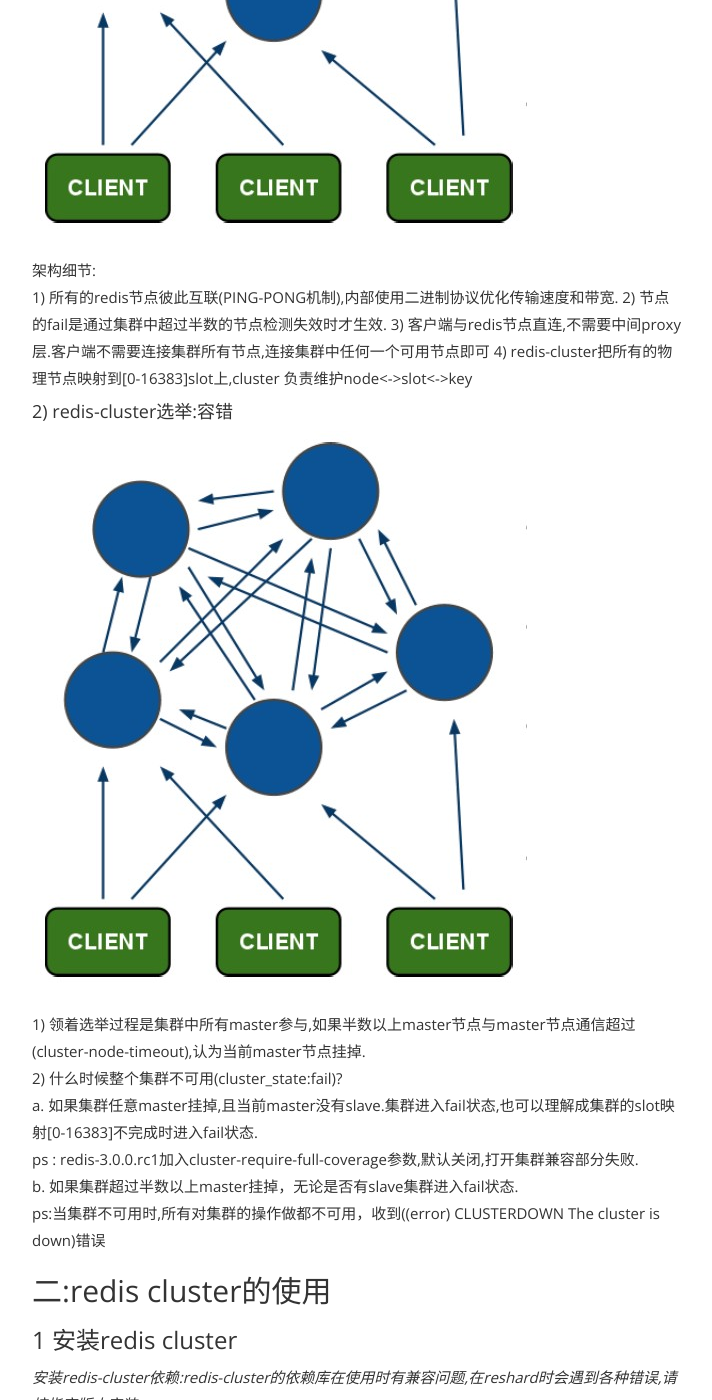
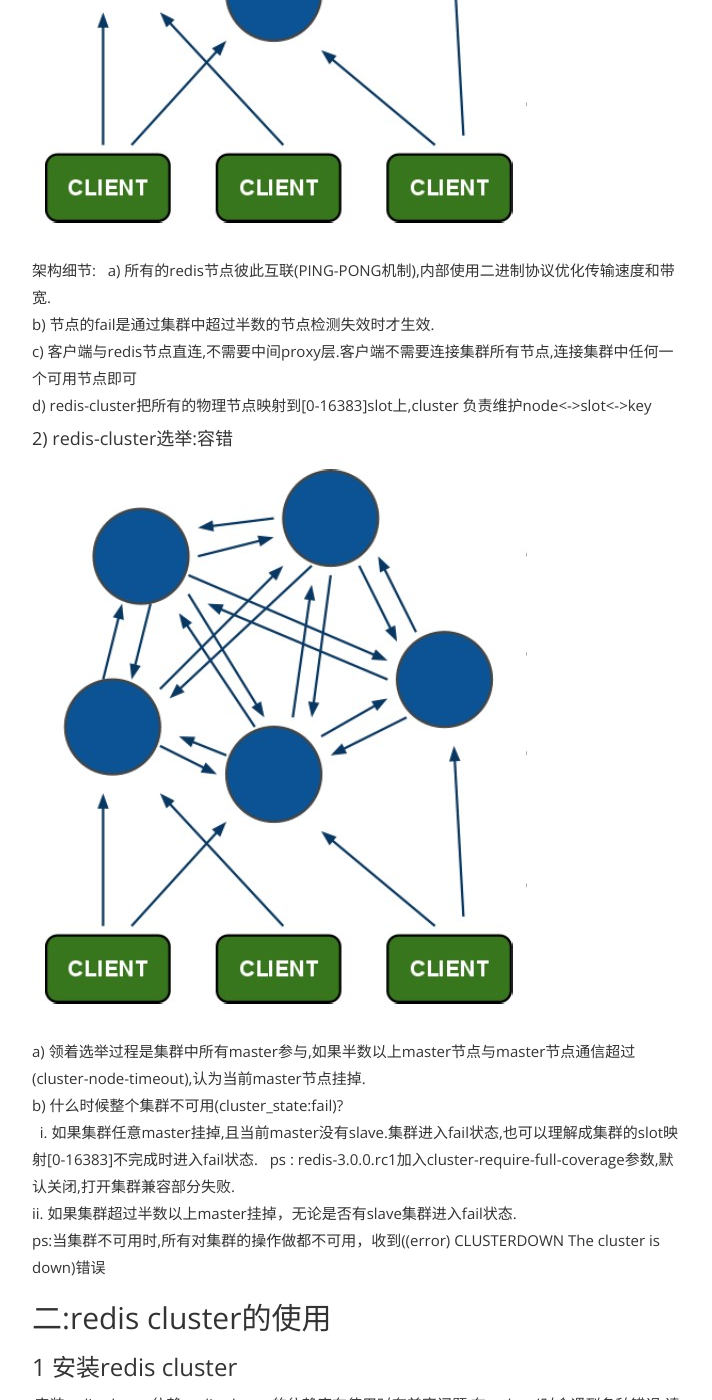
Before and after one commit to LumoCheung/lumocheung.github.com, a Jekyll site: the page built from _posts/2016-12-16-redis-cluster.md, in a window 1280 px wide and 1400 px high, scrolled down 1321 px. Shown: the whole window, without its empty margins (283-995 px from the left). Built offline with Jekyll 4.4.1, drawn with Linux system fonts in a browser that asks for light colours; some of the changed text lies outside the part shown.

Commit message:
更新框架和markdown不一致问题
在###(markdown标题)前加一段概述。

````diff
--- a/_posts/2016-12-16-redis-cluster.md
+++ b/_posts/2016-12-16-redis-cluster.md
@@ -34,20 +34,20 @@
 ![redis-cluster架构图](http://lumocheung.github.io/assets/img/ewcx2640qfhdp35lmrjsnyu9aoiv8kbgtz71.jpg)
 
 架构细节:
-1) 所有的redis节点彼此互联(PING-PONG机制),内部使用二进制协议优化传输速度和带宽.
-2) 节点的fail是通过集群中超过半数的节点检测失效时才生效.
-3) 客户端与redis节点直连,不需要中间proxy层.客户端不需要连接集群所有节点,连接集群中任何一个可用节点即可
-4) redis-cluster把所有的物理节点映射到[0-16383]slot上,cluster 负责维护node<->slot<->key
+a) 所有的redis节点彼此互联(PING-PONG机制),内部使用二进制协议优化传输速度和带宽.
+b) 节点的fail是通过集群中超过半数的节点检测失效时才生效.
+c) 客户端与redis节点直连,不需要中间proxy层.客户端不需要连接集群所有节点,连接集群中任何一个可用节点即可
+d) redis-cluster把所有的物理节点映射到[0-16383]slot上,cluster 负责维护node<->slot<->key
 
 #### 2) redis-cluster选举:容错
 
 ![redis-cluster选举图](http://lumocheung.github.io/assets/img/ewcx2640qfhdp35lmrjsnyu9aoiv8kbgtz71.jpg)
 
-1) 领着选举过程是集群中所有master参与,如果半数以上master节点与master节点通信超过(cluster-node-timeout),认为当前master节点挂掉.
-2) 什么时候整个集群不可用(cluster_state:fail)?
-    a. 如果集群任意master挂掉,且当前master没有slave.集群进入fail状态,也可以理解成集群的slot映射[0-16383]不完成时进入fail状态.
+a) 领着选举过程是集群中所有master参与,如果半数以上master节点与master节点通信超过(cluster-node-timeout),认为当前master节点挂掉.
+b) 什么时候整个集群不可用(cluster_state:fail)?
+    i. 如果集群任意master挂掉,且当前master没有slave.集群进入fail状态,也可以理解成集群的slot映射[0-16383]不完成时进入fail状态.
     ps : redis-3.0.0.rc1加入cluster-require-full-coverage参数,默认关闭,打开集群兼容部分失败.
-    b. 如果集群超过半数以上master挂掉，无论是否有slave集群进入fail状态.
+    ii. 如果集群超过半数以上master挂掉，无论是否有slave集群进入fail状态.
     ps:当集群不可用时,所有对集群的操作做都不可用，收到((error) CLUSTERDOWN The cluster is down)错误
 
 ## 二:redis cluster的使用
@@ -263,21 +263,21 @@
 
 #### 2) 添加新master节点
 
-1) 添加一个master节点:创建一个空节点（empty node），然后将某些slot移动到这个空节点上,这个过程目前需要人工干预
+添加一个master节点:创建一个空节点（empty node），然后将某些slot移动到这个空节点上,这个过程目前需要人工干预
 
-1) 根据端口生成配置文件(ps:establish_config.sh是我自己写的输出配置脚本)
+a) 根据端口生成配置文件(ps:establish_config.sh是我自己写的输出配置脚本)
 
 ```bash
 sh establish_config.sh 6386 > conf/redis-6386.conf
 ```
 
-2) 启动节点
+b) 启动节点
 
 ```bash
 redis-server /opt/redis/conf/redis-6386.conf > /opt/redis/logs/redis-6386.log 2>&1 &
 ```
 
-3) 加入空节点到集群
+c) 加入空节点到集群
 add-node  将一个节点添加到集群里面， 第一个是新节点ip:port, 第二个是任意一个已存在节点ip:port
 
 ```bash
@@ -286,7 +286,7 @@
 
 node:新节点没有包含任何数据， 因为它没有包含任何slot。新加入的加点是一个主节点， 当集群需要将某个从节点升级为新的主节点时， 这个新节点不会被选中，同时新的主节点因为没有包含任何slot，不参加选举和failover。
 
-4) 为新节点分配slot
+d) 为新节点分配slot
 
 ```bash
 redis-trib.rb reshard 10.10.34.14:6386
@@ -308,8 +308,8 @@
 
 #### 3) 添加新的slave节点
 
-1. 前三步操作同添加master一样
-2. 第四步:redis-cli连接上新节点shell,输入命令:cluster replicate 对应master的node-id
+a) 前三步操作同添加master一样
+b) 第四步:redis-cli连接上新节点shell,输入命令:cluster replicate 对应master的node-id
 
 ```bash
 cluster replicate 2b9ebcbd627ff0fd7a7bbcc5332fb09e72788835
@@ -336,7 +336,7 @@
 
 #### 6)删除一个master节点
 
-1) 删除master节点之前首先要使用reshard移除master的全部slot,然后再删除当前节点(目前redis-trib.rb只能把被删除master的slot对应的数据迁移到一个节点上)
+a) 删除master节点之前首先要使用reshard移除master的全部slot,然后再删除当前节点(目前redis-trib.rb只能把被删除master的slot对应的数据迁移到一个节点上)
 
 ```bash
 #把10.10.34.14:6386当前master迁移到10.10.34.14:6380上
@@ -354,7 +354,7 @@
 #Do you want to proceed with the proposed reshard plan (yes/no)? yes
 ```
 
-2) 删除空master节点
+b) 删除空master节点
 
 
 ```bash
@@ -408,6 +408,6 @@
 
 *参考文档:*
 
-1. http://redis.io/topics/cluster-spec
-2. http://redis.io/topics/cluster-tutorial
+1. [http://redis.io/topics/cluster-spec](http://redis.io/topics/cluster-spec)
+2. [http://redis.io/topics/cluster-tutorial](http://redis.io/topics/cluster-tutorial)
 3. [ruby安装](https://my.oschina.net/u/1449160/blog/260764)
````
